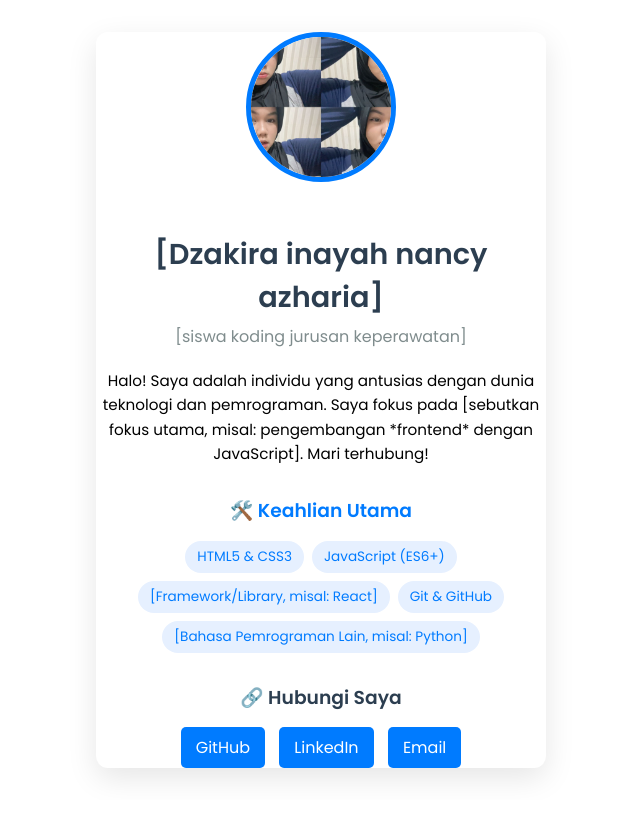
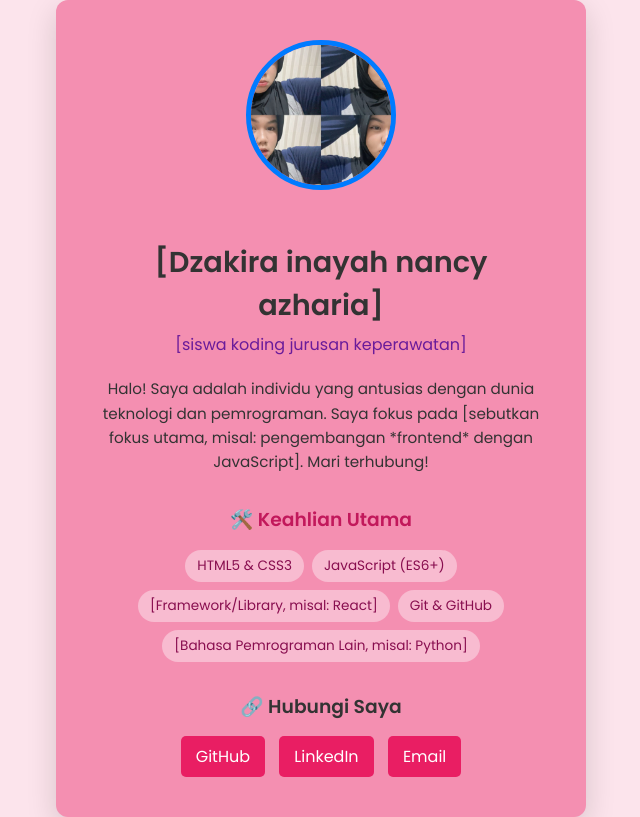
Before and after one commit to nancyinayah24-lgtm/latihan-, a plain HTML site: page index.html in a window 1280 px wide. Shown: the whole page, without its empty margins (319-959 px from the left). Drawn offline with Linux system fonts and the light colour scheme.

Commit message:
Update style.css

```diff
--- a/style.css
+++ b/style.css
@@ -8,8 +8,12 @@ body {
 /* GAYA UTAMA */
 body {
     font-family: 'Poppins', sans-serif;
-    background-color: #222c33/* Warna latar belakang lembut */
+    /* DIGANTI: Warna latar belakang pink muda pucat */
+    background-color: #FCE4EC;
+
+    /* Ganti warna teks agar lebih kontras di latar belakang pink */
     color: #333;
+
     display: flex;
     justify-content: center;
     align-items: center;
@@ -19,10 +23,13 @@ body {
 .container {
     width: 90%;
     max-width: 450px;
-    background-color: #ef88be
+    /* DIGANTI: Warna latar belakang pink yang lebih cerah */
+    background-color: #F48FB1;
+
     padding: 40px;
     border-radius: 12px;
-    box-shadow: 0 10px 30px rgba(0, 0, 0, 0.1);
+    /* Sedikit mengubah shadow agar sesuai dengan tema terang */
+    box-shadow: 0 10px 30px rgba(0, 0, 0, 0.15);
     text-align: center;
 }
 
@@ -32,20 +39,23 @@ body {
     height: 140px;
     border-radius: 50%; /* Membuat bulat */
     object-fit: cover;
-    border: 5px solid #007bff; /* Garis tepi dengan warna primer */
+    /* Border dipertahankan biru agar kontras, atau bisa diganti pink/putih */
+    border: 5px solid #007bff;
     margin-bottom: 25px;
 }
 
 /* TEKS DAN JUDUL */
 h1 {
     font-size: 1.8em;
-    color: #2c3e50;
+    /* Mengubah warna teks menjadi putih gelap agar kontras dengan background container pink */
+    color: #333;
     margin-bottom: 5px;
 }
 
 h2 {
     font-size: 1em;
-    color: #7f8c8d;
+    /* Menggunakan warna abu-abu yang lebih cerah atau pink gelap */
+    color: #6a1b9a;
     font-weight: 400;
     margin-top: 0;
     margin-bottom: 20px;
@@ -59,7 +69,8 @@ h2 {
 
 /* SEKSI KEAHLIAN */
 .skills h3 {
-    color: #007bff;
+    /* Mengubah warna header ke pink atau ungu agar serasi */
+    color: #C2185B;
     margin-bottom: 15px;
 }
 
@@ -73,8 +84,9 @@ h2 {
 }
 
 .skills-list li {
-    background-color: #e6f0ff;
-    color: #007bff;
+    /* Mengganti background skill item ke pink muda */
+    background-color: #F8BBD0;
+    color: #880E4F; /* Warna teks pink gelap */
     padding: 6px 12px;
     border-radius: 20px;
     font-size: 0.85em;
@@ -82,7 +94,7 @@ h2 {
 
 /* SEKSI KONTAK */
 .contact h3 {
-    color: #2c3e50;
+    color: #333;
     margin-top: 30px;
     margin-bottom: 15px;
 }
@@ -90,7 +102,8 @@ h2 {
 .links a {
     text-decoration: none;
     color: #ffffff;
-    background-color: #007bff;
+    /* Warna tombol diubah menjadi pink/ungu yang serasi */
+    background-color: #E91E63;
     padding: 8px 15px;
     border-radius: 5px;
     margin: 0 5px;
@@ -99,5 +112,5 @@ h2 {
 }
 
 .links a:hover {
-    background-color: #0056b3;
+    background-color: #C2185B;
 }
```
